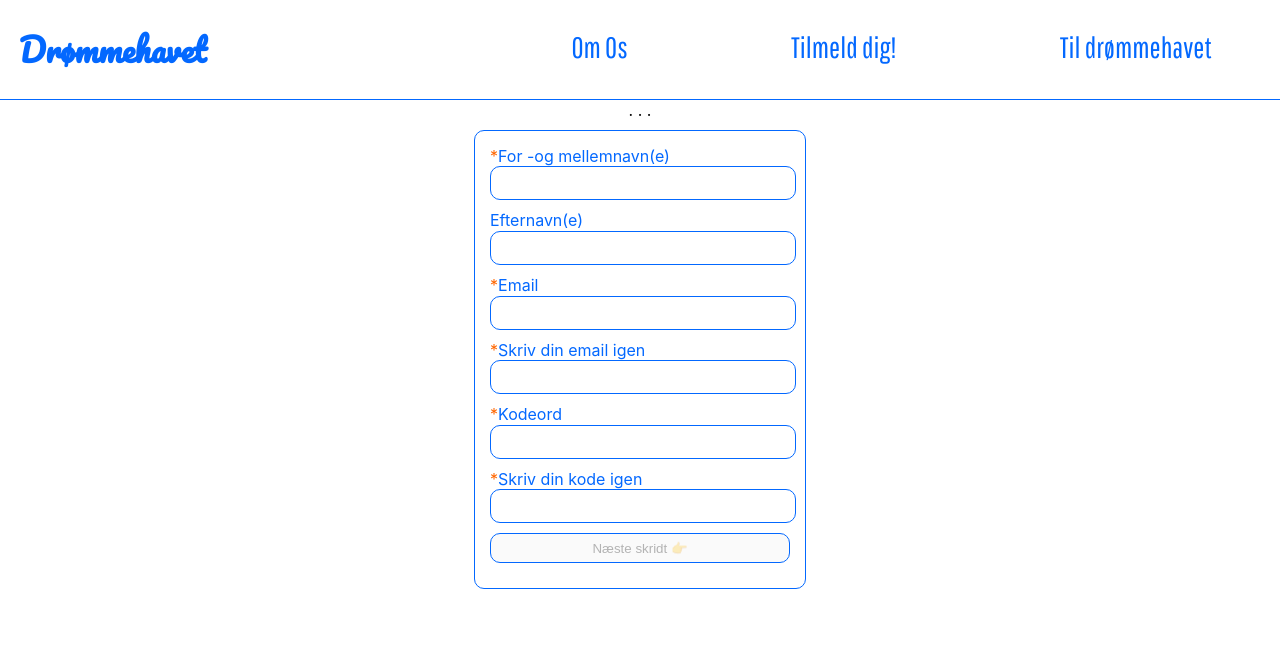
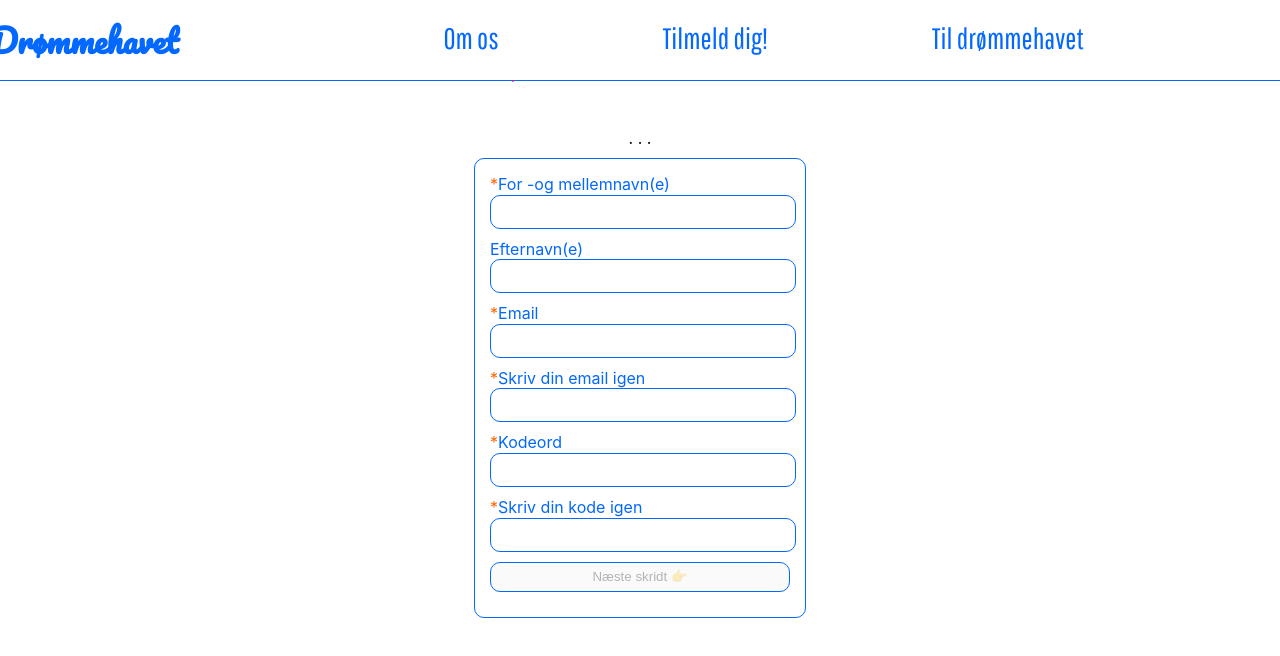
Before and after one commit to LasseRB/droemmehavet_website, a React (Create React App) app in the folder droemmehavet_homepage/: page /tilmeld/1 in a window 1280 px wide. Shown: the top 656 px of the page. Built offline with nearby package versions, Linux system fonts and the light colour scheme; no server answers.

Commit message:
dynamisk header + lidt stlying

```diff
--- a/droemmehavet_homepage/src/AboutPage/AboutPage_Components/AboutPage.js
+++ b/droemmehavet_homepage/src/AboutPage/AboutPage_Components/AboutPage.js
@@ -3,7 +3,7 @@ import TeamMembers from "./TeamMembers";
 
 export default function AboutPage() {
   return (
-    <div id="aboutPage">
+    <div id="aboutPage" className="ikke-frontpage">
       <div id="container1">
         <h1>
           Drømmehavet Lorem ipsum dolor sit amet, consectetur adipiscing elit.
--- a/droemmehavet_homepage/src/App.scss
+++ b/droemmehavet_homepage/src/App.scss
@@ -10,3 +10,6 @@
 body {
   width: 100%;
 }
+.ikke-frontpage{
+  margin-top: $header-height;
+}
--- a/droemmehavet_homepage/src/Shared/Header.js
+++ b/droemmehavet_homepage/src/Shared/Header.js
@@ -15,6 +15,19 @@ export default function Header(props) {
       setTheme(true)
 
     }
+
+    document.addEventListener('scroll', e=>{
+        if(window.scrollY > 100 && matchExact('/', loc.pathname)){
+          setTheme(true)
+        }
+        if(window.scrollY < 100 && matchExact('/', loc.pathname)){
+
+          setTheme(false)
+        }
+
+
+    })
+
   }, [loc])
 
   const matchExact = (r, str) => {
@@ -24,19 +37,20 @@ export default function Header(props) {
   return (
     <>
       <div className={theme ? "header blue" : "header"}>
+
+        <div className="headerButtonsContainer">
         <Link to="/" exact onClick={() => setTheme(false)} >
           <h1>Drømmehavet</h1>
         </Link>
-        <div className="headerButtonsContainer">
-          {/* <button className="headerButton">webshop</button> */}
-          <Link to="/omos" className="headerButton">Om Os</Link>
-          {/* <button className="headerButton">kontakt</button> */}
-          <Link to="/tilmeld/1" className="headerButton" onClick={() => setTheme(true)}>Tilmeld dig!</Link>
+          <div className="headerButtonsContainer-inner">
+              {/* <button className="headerButton">webshop</button> */}
+              <Link to="/omos" className="headerButton">Om os</Link>
+              {/* <button className="headerButton">kontakt</button> */}
+              <Link to="/tilmeld/1" className="headerButton" onClick={() => setTheme(true)}>Tilmeld dig!</Link>
 
-          <a href='http://localhost:3001/' className="headerButton" id="goToApp">Til drømmehavet</a>
-          {/* // <Link to="/log" className="headerButton" id="logInButton" onClick={() => setTheme(true)}>Log ind</Link> */}
-
-
+              <a href='http://localhost:3001/' className="headerButton" id="goToApp">Til drømmehavet</a>
+              {/* // <Link to="/log" className="headerButton" id="logInButton" onClick={() => setTheme(true)}>Log ind</Link> */}
+          </div>
         </div>
       </div>
 
--- a/droemmehavet_homepage/src/Shared/Shared_Style_Components/_Header.scss
+++ b/droemmehavet_homepage/src/Shared/Shared_Style_Components/_Header.scss
@@ -5,32 +5,43 @@
   width: 100%;
   display: flex;
   flex-direction: row;
-  //justify-content: space-between;
-  position: absolute;
-
+  height: $header-height;
+  min-height: 70px;
+  position:fixed;
+  top: 0px;
+  z-index: 10;
+  transition: all 0.1s linear;
   a {
     text-decoration: none;
   }
 
-  h1 {
-    margin-left: 10%;
-    display: flex;
-    justify-self: start;
-    color: #ffff;
-    font-family: "Pacifico", cursive;
-  }
+
 
   .headerButtonsContainer {
     display: flex;
+    // margin: 0 auto;
     align-items: center;
-    margin-left: 30%;
     justify-self: flex-end;
+    width: 100%;
+    flex-wrap: nowrap;
+
+    h1 {
+      display: flex;
+      justify-self: end;
+      color: #ffff;
+      font-family: "Pacifico", cursive;
+      margin: 0 5% 0 10%;
+    }
+    .headerButtonsContainer-inner{
+      display: flex;
+      align-items: flex-end;
+      flex-direction: row;
+      width: 50%;
       justify-content: space-between;
-    width: 50%;
-
+      margin: 0 5% 0 20%;
       .headerButton {
         @include headerButtons($main-font);
-      margin: 5%;
+        // margin: 5%;
       }
 
       #logInButton {
@@ -41,10 +52,10 @@
       }
     }
   }
+}
 
 .header.blue {
   background: white;
-  position: relative;
   border-bottom: 1px solid $blue-main;
   h1 {
     color: $blue-main;
--- a/droemmehavet_homepage/src/Shared/Shared_Style_Components/_Mixins.scss
+++ b/droemmehavet_homepage/src/Shared/Shared_Style_Components/_Mixins.scss
@@ -7,9 +7,9 @@
   font-family: $header-font-family;
   font-size: 2.3vw;
   color: $color;
-  width: auto;
+  width: auto; // <-- denne property giver potentielt problemer for knapper, da den kan resize sig selv. Erstat evt. med pixels :)
   height: 3vw;
-  margin: 0;
+
 
   &:hover {
     border-bottom: 1px solid;
--- a/droemmehavet_homepage/src/Shared/Shared_Style_Components/_Variables.scss
+++ b/droemmehavet_homepage/src/Shared/Shared_Style_Components/_Variables.scss
@@ -7,7 +7,10 @@ $blue-thrid: #0081a9;
 $cream-light: #fffbe8;
 $cream-dark: #f3ebde;
 $orange-main: #ffbb0d;
+$error-main: #f10048;
+$error-second: #f3d6df;
 
 $header-font-family: "Pathway Gothic One", sans-serif;
 $paragraph-font-familiy: "PT Sans Narrow";
 $logo-font-family: "Pacifico", cursive; ;
+$header-height: 10%;
--- a/droemmehavet_homepage/src/TilmeldPage/TilmeldPage_Components/TilmeldPage.js
+++ b/droemmehavet_homepage/src/TilmeldPage/TilmeldPage_Components/TilmeldPage.js
@@ -43,7 +43,7 @@ export default function TilmeldPage(props) {
         }
     }
     return (
-        <div>
+        <div class="ikke-frontpage">
             <div className="fejlbesked">{fejlbesked}</div>
             <Switch>
             <Route path="/tilmeld/1">
--- a/droemmehavet_homepage/src/TilmeldPage/TilmeldPage_StyleComponents/_TilmeldPage.scss
+++ b/droemmehavet_homepage/src/TilmeldPage/TilmeldPage_StyleComponents/_TilmeldPage.scss
@@ -1,6 +1,7 @@
 @import "../../Shared/Shared_Style_Components/Variables";
 @import "../../Shared/Shared_Style_Components/Mixins";
 .bruger-input-container{
+    margin-top: 30%;
     width: 500px;
     margin: 0 auto;
     .steps-box{
@@ -41,3 +42,14 @@
         }
     }
 }
+
+.fejlbesked{
+    position: absolute;
+    background-color: $error-second;
+    border: 1px solid $error-main;
+    border-radius: 20px;
+    z-index: 11;
+    top: $header-height;
+    margin: 0 40%;
+    width: max-content;
+}
```
Lines whose indentation alone changed are shown as unchanged.
